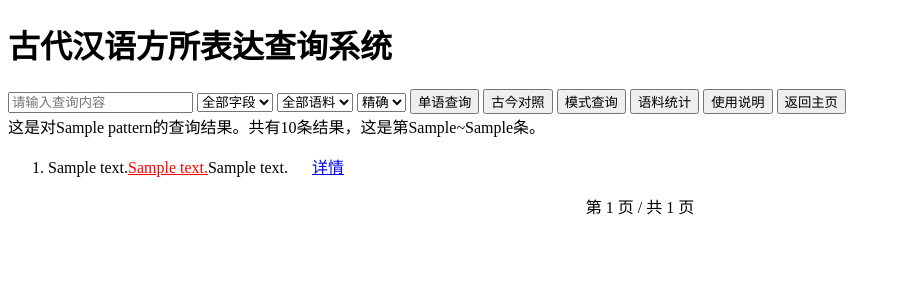
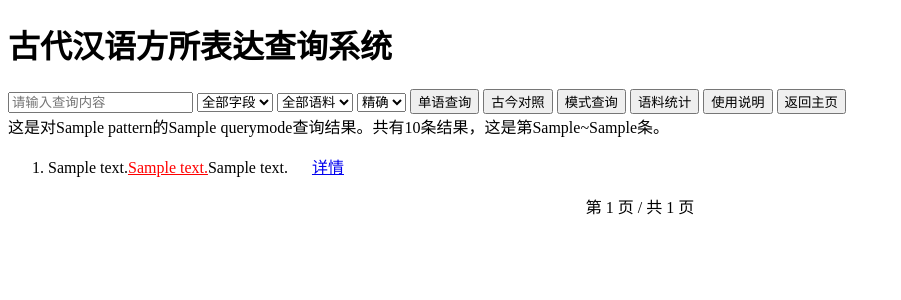
Before and after one commit to hezonglianheng/grammar_programming, a Django app: template week5/AncientSpatial/ancient_spatial/patternquery/templates/patternquery/getresults.html in a window 1280 px wide. Shown: the top 300 px of the page, without its empty margins (0-901 px from the left). Run offline with Django 4.2, Linux system fonts and the light colour scheme; the template is opened without the code that fills it: most values are stand-ins (such as "Sample title", 1, 10 or a date in 2020).

Commit message:
模式查询增加精确模糊信息

```diff
--- a/week5/AncientSpatial/ancient_spatial/patternquery/templates/patternquery/getresults.html
+++ b/week5/AncientSpatial/ancient_spatial/patternquery/templates/patternquery/getresults.html
@@ -53,7 +53,7 @@
     <button type="button" onclick="location.href='{% url "homepage:default" %}'">返回主页</button>
 </form>
     <! -- 查询数量 -->
-    <div>这是对{{ pattern }}的查询结果。共有{{ page_sum }}条结果，这是第{{ page_start }}~{{ page_end }}条。</div>
+    <div>这是对{{ pattern }}的{{ querymode }}查询结果。共有{{ page_sum }}条结果，这是第{{ page_start }}~{{ page_end }}条。</div>
     {% if items %}
     <! -- 语料显示 -->
     <ol>
--- a/week5/AncientSpatial/ancient_spatial/patternquery/views.py
+++ b/week5/AncientSpatial/ancient_spatial/patternquery/views.py
@@ -8,7 +8,7 @@ from django.core.paginator import Paginator, PageNotAnInteger, EmptyPage # 用
 from functools import reduce
 # 引入单语查询模型
 from spatialquery.models import OriginalText, TextInfo, SpaceInfo
-from config import PATTERN_DICT, PATTERN_JOIN, PATTERN2ROLE, TR1
+from config import PATTERN_DICT, PATTERN_JOIN, PATTERN2ROLE, TR1, MODE_CHINESE
 from typing import Optional
 from spatialquery.views import SHOW_RANGE, PAGE_SIZE, semantic_key, semantic_name
 from homepage.views import QMODE
@@ -72,7 +72,7 @@ def queryres(request, pattern: str, semanticrange: str, querymode: QMODE):
 
     # 若有词语要求则根据词语信息筛选SpaceInfo，否则返回全部SpaceInfo
     if word_info:
-        spaceinfos = SpaceInfo.objects.filter(reduce(lambda x, y: x | y, word_info))
+        spaceinfos = SpaceInfo.objects.filter(reduce(lambda x, y: x & y, word_info))
     else:
         spaceinfos = SpaceInfo.objects.all()
 
@@ -135,4 +135,4 @@ def queryres(request, pattern: str, semanticrange: str, querymode: QMODE):
         # 如果页码超出范围，则返回最后一页
         items = paginator.page(paginator.num_pages)
 
-    return render(request, "patternquery/getresults.html", {"items":items, "page_sum": len(aitems), "page_start": items.start_index(), "page_end": items.end_index(), "page_num": paginator.num_pages, "pattern":pattern})
+    return render(request, "patternquery/getresults.html", {"items":items, "page_sum": len(aitems), "page_start": items.start_index(), "page_end": items.end_index(), "page_num": paginator.num_pages, "pattern":pattern, "querymode": MODE_CHINESE[querymode], "semanticrange": semantic_name[semanticrange]})
```
